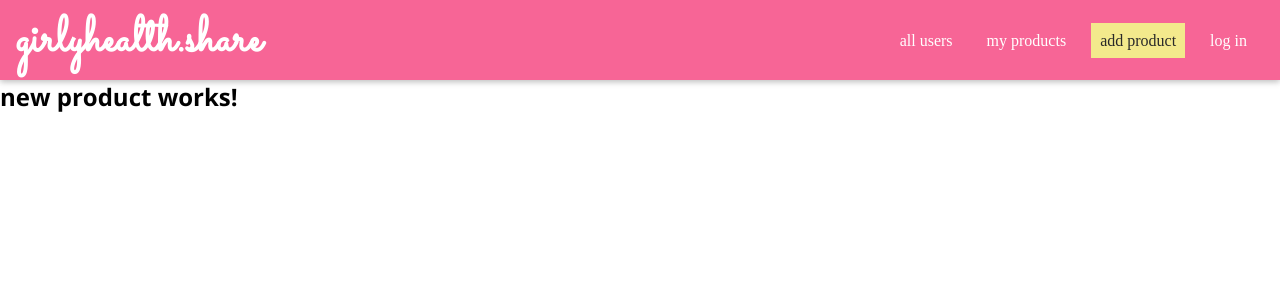
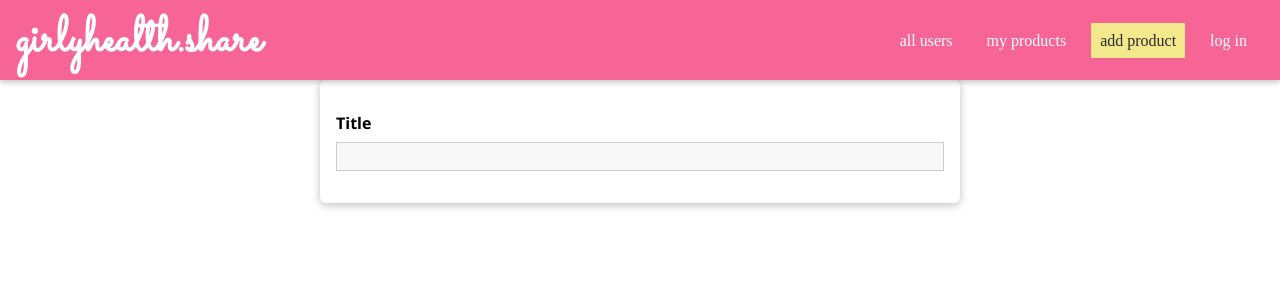
Before and after one commit to lilyshowlader/girly.share, a React (Create React App) app: page /products/new in a window 1280 px wide. Shown: the top 300 px of the page. Built offline with nearby package versions, Linux system fonts and the light colour scheme.

Commit message:
add input file

```diff
--- a/src/products/components/ProductItem.jsx
+++ b/src/products/components/ProductItem.jsx
@@ -19,7 +19,7 @@
 			<p>{props.link}</p>
 		</div>
 		<div className='product-item__actions'>
-			<Button>edit</Button>
+			<Button to={`/products/${props.id}`}>edit</Button>
 			<Button>delete</Button>
 		</div>
 		</Card>
--- /dev/null
+++ b/src/products/pages/NewProduct.css
@@ -0,0 +1,10 @@
+.place-form {
+  list-style: none;
+  margin: 0 auto;
+  padding: 1rem;
+  width: 90%;
+  max-width: 40rem;
+  box-shadow: 0 2px 8px rgba(0, 0, 0, 0.26);
+  border-radius: 6px;
+  background: white;
+}
--- a/src/products/pages/NewProduct.jsx
+++ b/src/products/pages/NewProduct.jsx
@@ -1,9 +1,12 @@
 import React from 'react'
-
-function NewPlace() {
+import Input from '../../shared/components/FormElements/Input'
+import './NewProduct.css'
+function NewProduct() {
   return(
-    <h2>new product works!</h2>
+    <form className='place-form'>
+      <Input element='input' type='text' label='Title'/>
+    </form>
   )
 }
 
-export default NewPlace
+export default NewProduct
--- a/src/shared/components/FormElements/Button.css
+++ b/src/shared/components/FormElements/Button.css
@@ -1,9 +1,9 @@
 .button {
   font: inherit;
   padding: 0.5rem 1.5rem;
-  border: 1px solid #ff0055;
+  border: 1px solid #f090bf;
   border-radius: 4px;
-  background: #ff0055;
+  background: #f090bf;
   color: white;
   cursor: pointer;
   margin-right: 1rem;
--- /dev/null
+++ b/src/shared/components/FormElements/Input.css
@@ -0,0 +1,41 @@
+.form-control {
+  margin: 1rem 0;
+}
+
+.form-control label,
+.form-control input,
+.form-control textarea {
+  display: block;
+}
+
+.form-control label {
+  font-weight: bold;
+  margin-bottom: 0.5rem;
+}
+
+.form-control input,
+.form-control textarea {
+  width: 100%;
+  font: inherit;
+  border: 1px solid #ccc;
+  background: #f8f8f8;
+  padding: 0.15rem 0.25rem;
+}
+
+.form-control input:focus,
+.form-control textarea:focus {
+  outline: none;
+  background: #ebebeb;
+  border-color: #510077;
+}
+
+.form-control--invalid label,
+.form-control--invalid p {
+  color: red;
+}
+
+.form-control--invalid input,
+.form-control--invalid textarea {
+  border-color: red;
+  background: #ffd1d1;
+}
--- /dev/null
+++ b/src/shared/components/FormElements/Input.js
@@ -0,0 +1,15 @@
+import React from 'react'
+import './Input.css'
+
+export default function Input(props) {
+
+	const element = props.element === 'input' ? <input id={props.id} type={props.type} placeholder={props.placeholder} /> : <textarea id={props.id} rows={props.row || 3} />
+
+
+	return (
+		<div className={`form-control`}>
+			<label htmlFor={props.id}>{props.label}</label>
+			{element}
+		</div>
+	)
+}
```
